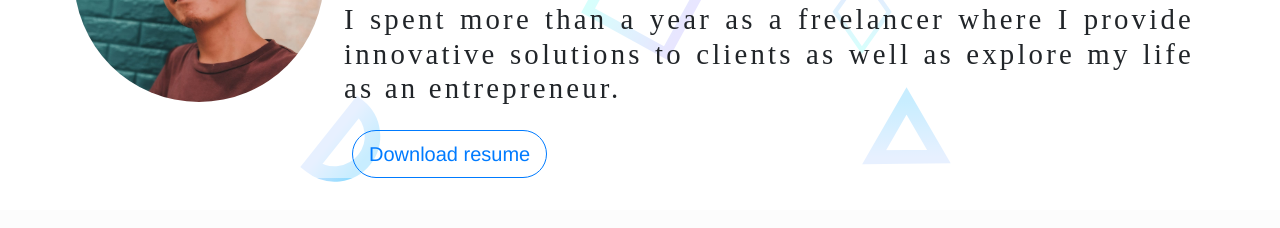
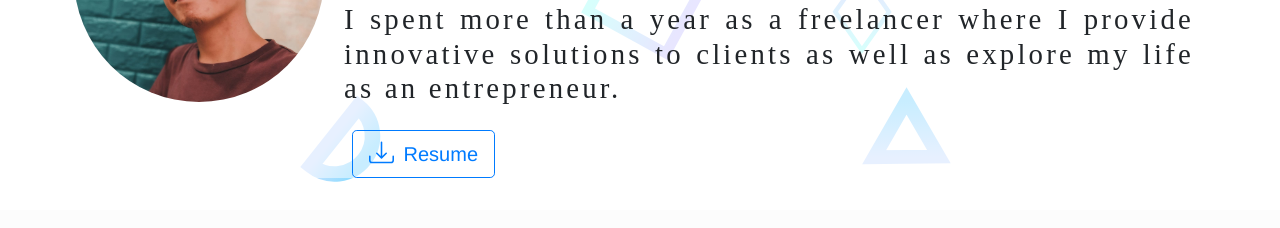
Before and after one commit to eriq123/portfolio-vuecli-v1, a Vue app: page / in a window 1280 px wide. Shown: the part 1120-1348 px from the top of the page. Built offline with nearby package versions, Linux system fonts and the light colour scheme.

Commit message:
added an icon to about download resume button

```diff
--- a/src/components/About.vue
+++ b/src/components/About.vue
@@ -28,9 +28,10 @@
               innovative solutions to clients as well as explore my life as an
               entrepreneur.
             </h2>
-            <b-button pill size="lg" class="mt-3 ml-2" variant="outline-primary"
-              >Download resume</b-button
-            >
+            <b-button size="lg" class="mt-3 ml-2" variant="outline-primary">
+              <b-icon icon="download" class="mr-1"></b-icon>
+              Resume
+            </b-button>
           </b-col>
         </b-row>
       </b-container>
```
